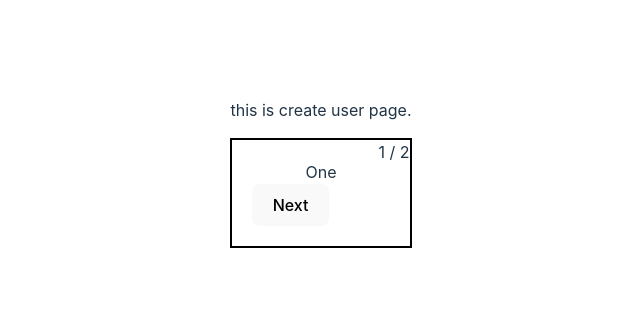
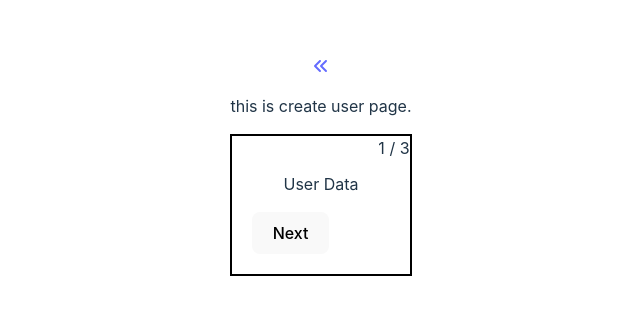
Before and after one commit to eStoreLabsAdmin/multistep-form, a React (Vite) app: page /create in a window 1280 px wide. Shown: the part 235-550 px from the top of the page, without its empty margins (319-959 px from the left). Built offline with nearby package versions, Linux system fonts and the light colour scheme.

Commit message:
adding form steps

```diff
--- a/src/components/form/UserData.tsx
+++ b/src/components/form/UserData.tsx
@@ -0,0 +1,3 @@
+export function UserData() {
+  return <p>User Data</p>;
+}
--- a/src/components/form/UserOptions.tsx
+++ b/src/components/form/UserOptions.tsx
@@ -0,0 +1,3 @@
+export function UserOptions() {
+  return <p>User Options</p>;
+}
--- a/src/components/form/UserPlan.tsx
+++ b/src/components/form/UserPlan.tsx
@@ -0,0 +1,3 @@
+export function UserPlan() {
+  return <p>User Plan</p>;
+}
--- a/src/hooks/useMultiStepForm.tsx
+++ b/src/hooks/useMultiStepForm.tsx
@@ -29,5 +29,6 @@ export function useMultiStepForm(steps: ReactElement[]) {
     back,
     steps,
     isFirstStep: currentStepIndex === 0,
+    isLastStep: currentStepIndex === steps.length - 1,
   };
 }
--- a/src/pages/createUser.tsx
+++ b/src/pages/createUser.tsx
@@ -1,12 +1,21 @@
 import React from "react";
+import { Link } from "react-router-dom";
 import { useMultiStepForm } from "../hooks/useMultiStepForm";
 import { Button } from "react-bootstrap";
+import { FontAwesomeIcon } from "@fortawesome/react-fontawesome";
+import { faAnglesLeft } from "@fortawesome/free-solid-svg-icons";
+import { UserData } from "../components/form/UserData";
+import { UserPlan } from "../components/form/UserPlan";
+import { UserOptions } from "../components/form/UserOptions";
 
 export const CreateUser: React.FC = () => {
-  const { steps, currentStepIndex, step, isFirstStep, back, next } =
-    useMultiStepForm([<div>One</div>, <div>Two</div>]);
+  const { steps, currentStepIndex, step, isFirstStep, isLastStep, back, next } =
+    useMultiStepForm([<UserData />, <UserPlan />, <UserOptions />]);
   return (
     <>
+      <Link to={"/"}>
+        <FontAwesomeIcon className="fa-solid" icon={faAnglesLeft} />
+      </Link>
       <p>this is create user page.</p>
       <div
         style={{
@@ -27,7 +36,7 @@ export const CreateUser: React.FC = () => {
               </Button>
             )}
             <Button type="button" onClick={next}>
-              Next
+              {isLastStep ? "Submit" : "Next"}
             </Button>
           </div>
         </form>
```
